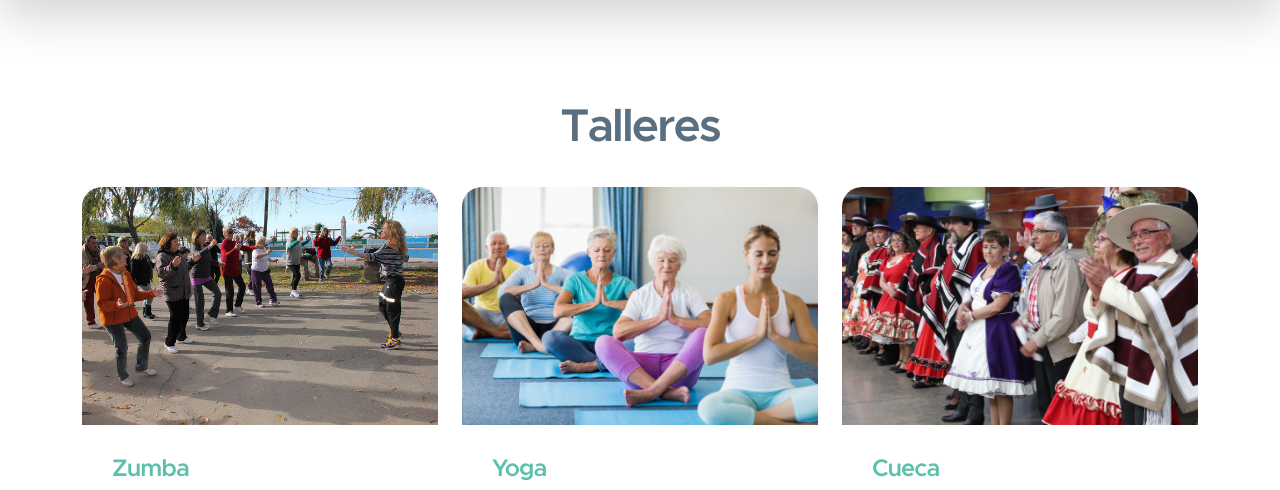
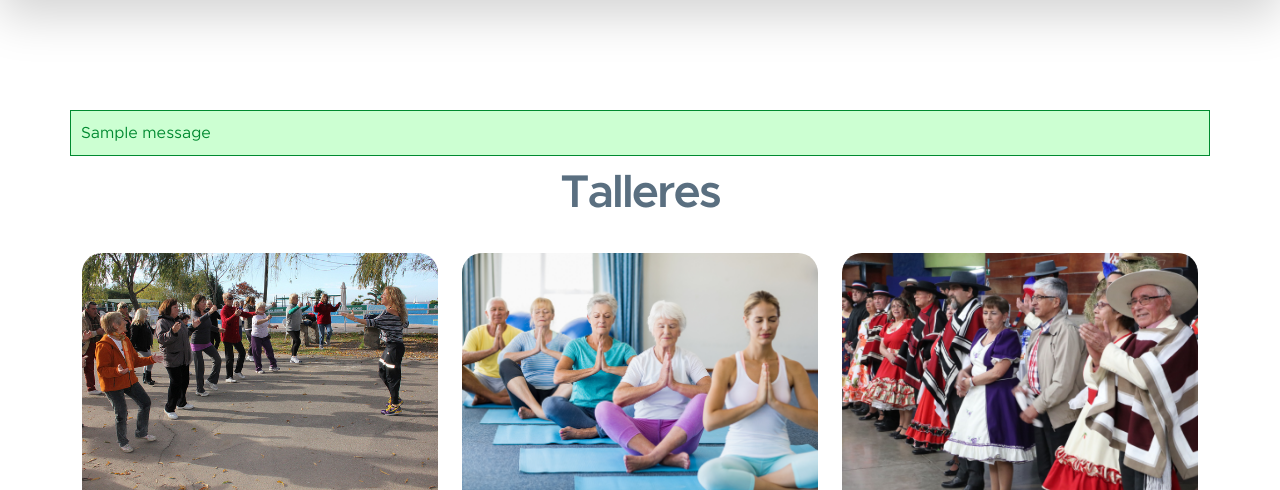
Before and after one commit to camilaRumino/Arquitectura, a Django app: page /talleres/ in a window 1280 px wide. Shown: the part 124-614 px from the top of the page. Run offline with Django 4.2, Linux system fonts and the light colour scheme; a user stored in the database is signed in; data comes from the database, SQL or seed files in the repository; both versions use the stored data as it was after the commit; one stand-in notice (Sample message) is shown; some libraries are stand-ins or nearby versions.

Commit message:
mensaje inscripcion

```diff
--- a/home/templates/base.html
+++ b/home/templates/base.html
@@ -182,6 +182,7 @@
         <script src="{% static 'app/js/jquery.sticky.js' %}"></script>
         <script src="{% static 'app/js/counter.js' %}"></script>
         <script src="{% static 'app/js/custom.js' %}"></script>
+        <script src="https://cdn.jsdelivr.net/npm/sweetalert2@11"></script>
 
     </body>
 </html>
--- a/home/templates/talleres.html
+++ b/home/templates/talleres.html
@@ -6,6 +6,13 @@
            <section class="section-padding" id="section_2">
             <div class="container">
                 <div class="row">
+                  {% if messages %}
+                  <div class="confirmation-message">
+                      {% for message in messages %}
+                          {{ message }}
+                      {% endfor %}
+                  </div>
+                  {% endif %}
                     <div class="col-lg-12 col-12 text-center mb-4">
                         <h2>Talleres</h2>
                     </div>
@@ -34,27 +41,7 @@
                                 </div>
                                 <a href="{% url 'inscripcion' taller.id %}" class="custom-btn btn smoothscroll">
                                     Inscribirse
-                                  </a>
-
-                                  <!-- Modal
-                                    data-bs-toggle="modal" data-bs-target="#exampleModal"
-                                  <div class="modal fade" id="exampleModal" tabindex="-1" aria-labelledby="exampleModalLabel" aria-hidden="true">
-                                    <div class="modal-dialog">
-                                      <div class="modal-content">
-                                        <div class="modal-header">
-                                          <h5 class="modal-title" id="exampleModalLabel">Inscripción</h5>
-                                          <button type="button" class="btn-close" data-bs-dismiss="modal" aria-label="Close"></button>
-                                        </div>
-                                        <div class="modal-body">
-                                          Te has inscrito exitosamente!
-                                        </div>
-                                        <div class="modal-footer">
-                                          <button type="button" class="btn btn-secondary" data-bs-dismiss="modal">Aceptar</button>
-                                        </div>
-                                      </div>
-                                    </div>
-                                  </div>
-                                  -->
+                                </a>
                             </div>
                         </div>
                     </div>
--- a/home/views.py
+++ b/home/views.py
@@ -59,6 +59,7 @@ def talleres(request):
 def inscripcion(request, taller_id):
     taller = Taller.objects.get(id=taller_id)
     Inscripcion.objects.create(user=request.user, taller=taller)
+    messages.success(request, 'Inscrito en taller exitosamente')
     return redirect('talleres')
 
 
@@ -93,7 +94,6 @@ def modificar_am(request, id):
 def eliminar_am(request, id):
     usuario = User.objects.get(id=id)
     usuario.delete()
-    messages.success(request, 'Eliminado con éxito')
     return redirect('listar_am')
 
 # FUNCIONARIO
```
Also changed, not shown: db.sqlite3, home/static/app/js/custom.js (line endings or trailing spaces).
